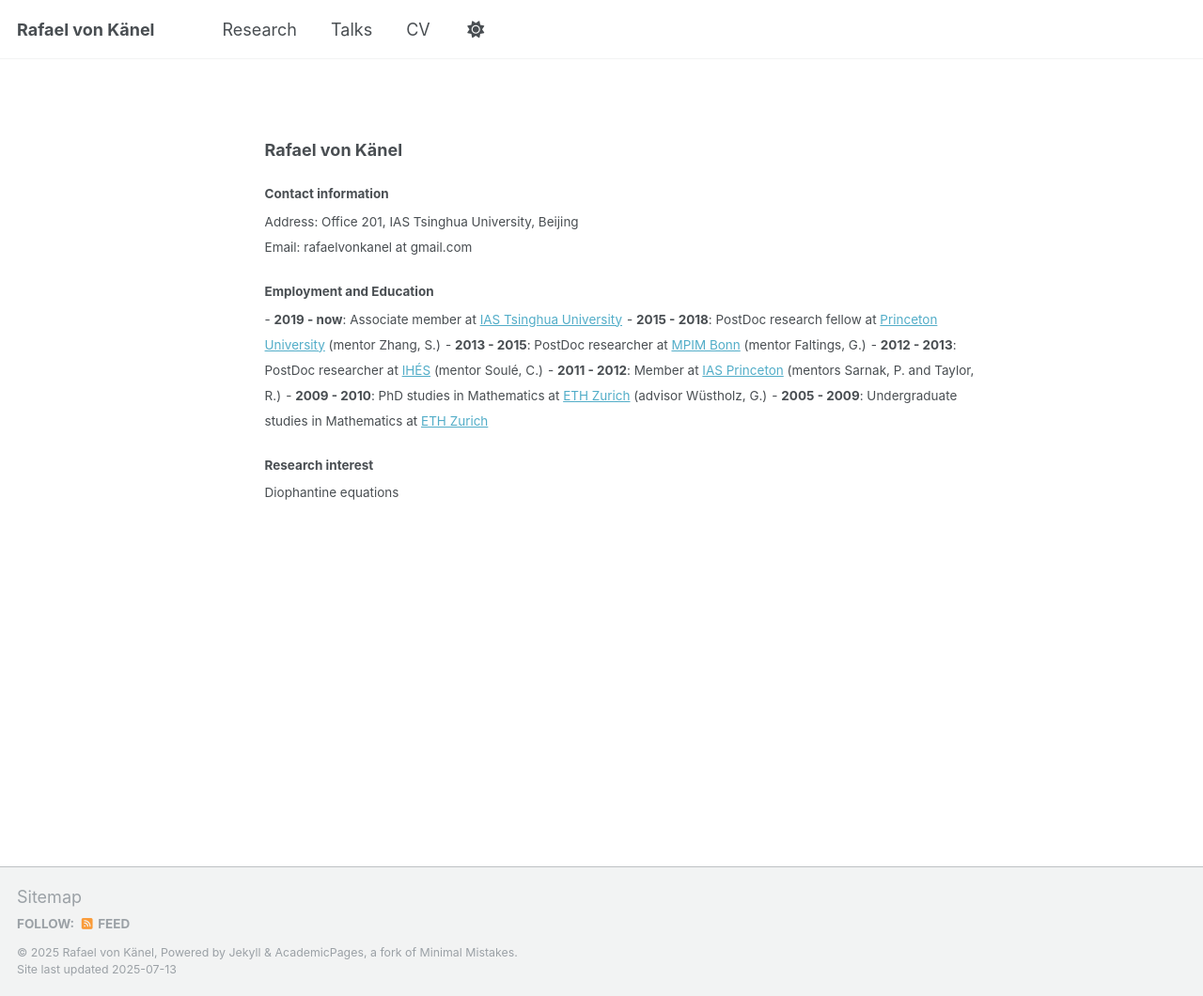
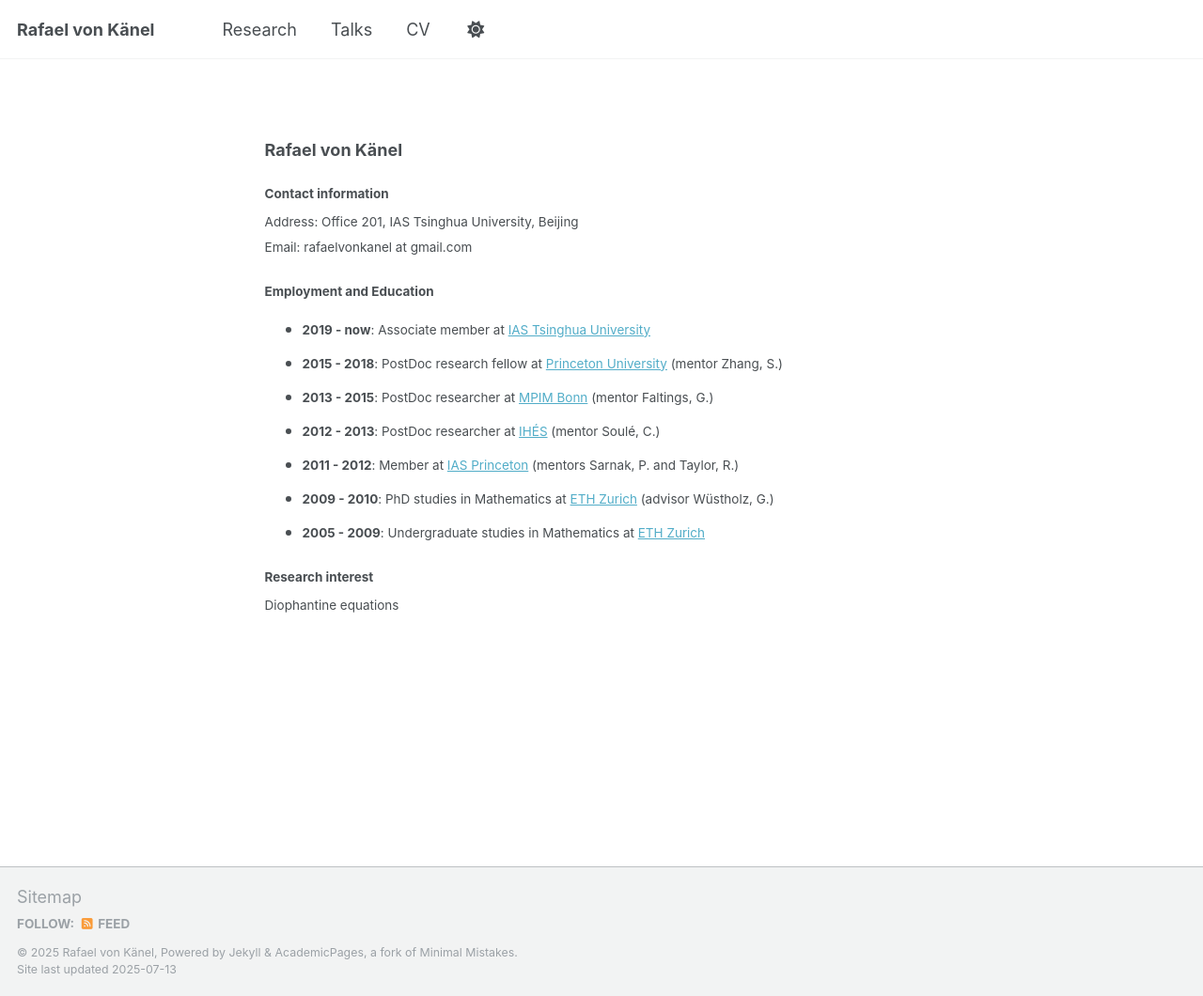
Before and after one commit to rafaelvonkanel/rafaelvonkanel.github.io, a Jekyll site: the page built from _pages/about.md, in a window 1280 px wide and 1060 px high. Shown: the whole window at 94% size. Built offline with Jekyll 4.4.1, drawn with Linux system fonts in a browser that asks for light colours; a script that is not in the unit is left out.

```diff
--- a/_pages/about.md
+++ b/_pages/about.md
@@ -17,13 +17,13 @@ redirect_from:
 Email: rafaelvonkanel at gmail.com</small>
 
 #### Employment and Education
-<small>- **2019 - now**: Associate member at [IAS Tsinghua University](https://www.ias.tsinghua.edu.cn/en/)</small>
-<small>- **2015 - 2018**: PostDoc research fellow at [Princeton University](https://www.math.princeton.edu/) (mentor Zhang, S.)</small>
-<small>- **2013 - 2015**: PostDoc researcher at [MPIM Bonn](https://www.mpim-bonn.mpg.de/) (mentor Faltings, G.)</small>
-<small>- **2012 - 2013**: PostDoc researcher at [IH&Eacute;S](https://www.ihes.fr/en/) (mentor Soul&eacute;, C.)</small>
-<small>- **2011 - 2012**: Member at [IAS Princeton](https://www.ias.edu/math) (mentors Sarnak, P. and Taylor, R.)</small>
-<small>- **2009 - 2010**: PhD studies in Mathematics at [ETH Zurich](https://math.ethz.ch/) (advisor W&uuml;stholz, G.)</small>
-<small>- **2005 - 2009**: Undergraduate studies in Mathematics at [ETH Zurich](https://math.ethz.ch/)</small>
+- <small>**2019 - now**: Associate member at [IAS Tsinghua University](https://www.ias.tsinghua.edu.cn/en/)</small>
+- <small>**2015 - 2018**: PostDoc research fellow at [Princeton University](https://www.math.princeton.edu/) (mentor Zhang, S.)</small>
+- <small>**2013 - 2015**: PostDoc researcher at [MPIM Bonn](https://www.mpim-bonn.mpg.de/) (mentor Faltings, G.)</small>
+- <small>**2012 - 2013**: PostDoc researcher at [IH&Eacute;S](https://www.ihes.fr/en/) (mentor Soul&eacute;, C.)</small>
+- <small>**2011 - 2012**: Member at [IAS Princeton](https://www.ias.edu/math) (mentors Sarnak, P. and Taylor, R.)</small>
+- <small>**2009 - 2010**: PhD studies in Mathematics at [ETH Zurich](https://math.ethz.ch/) (advisor W&uuml;stholz, G.)</small>
+- <small>**2005 - 2009**: Undergraduate studies in Mathematics at [ETH Zurich](https://math.ethz.ch/)</small>
 
 ####  Research interest
 <small>Diophantine equations</small>
```
